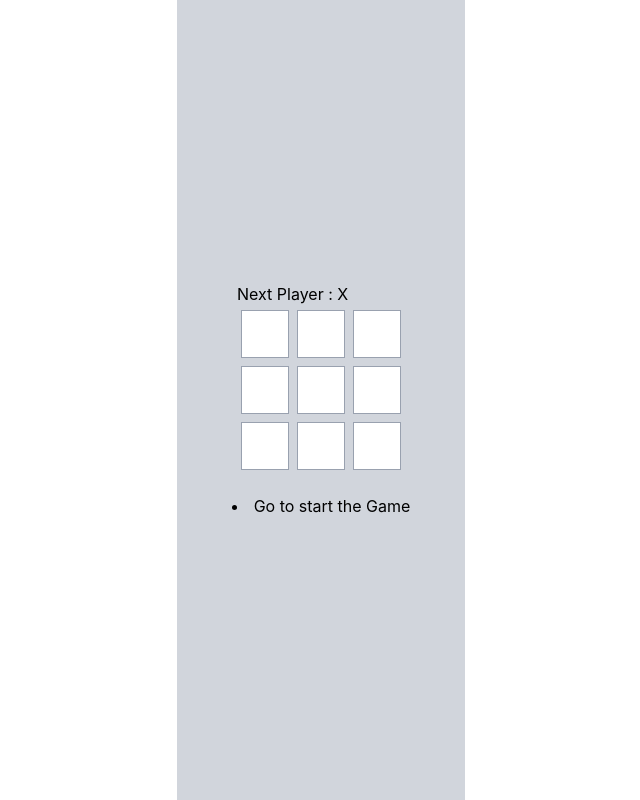
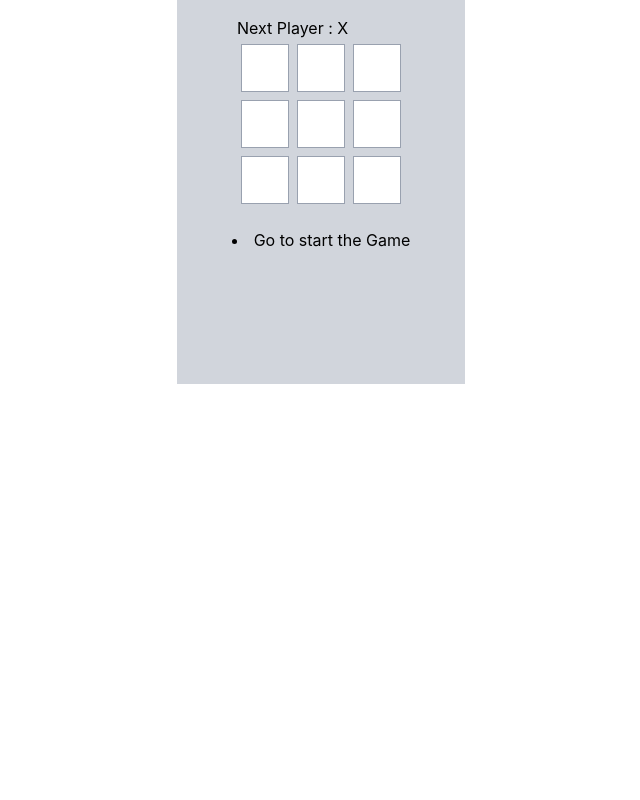
Before and after one commit to Sohan68/Tic-Tac-Toe-Games, a React app: page / in a window 1280 px wide. Shown: the whole page, without its empty margins (319-959 px from the left). Built offline with nearby package versions, Linux system fonts and the light colour scheme; the HTML template or start-up script is replaced by a standard one.

Commit message:
Updated UI Design

```diff
--- a/src/Game.jsx
+++ b/src/Game.jsx
@@ -1,4 +1,5 @@
 import { useState } from "react";
+
 function Square({ value, onSqureClick }) {
   return (
     <button
@@ -14,7 +15,7 @@ function Board({ xIsNext, squares, onPlay }) {
   const winer = calculateWinner(squares);
   let status;
   if (winer) {
-    status = `Winner of the game is : ${winer} `;
+    status = `Winner of the game is : ${winer}`;
   } else {
     status = ` Next Player : ${xIsNext ? "X" : "O"}`;
   }
@@ -106,7 +107,7 @@ export default function Game() {
 
   return (
     <>
-      <div className="py-4 bg-gray-300 w-72 h-screen flex flex-col gap-5 items-center justify-center mx-auto">
+      <div className="py-4 bg-gray-300 w-72 min-h-96 flex flex-col gap-5 items-center mx-auto">
         {/* Board */}
         <div>
           <Board
```
